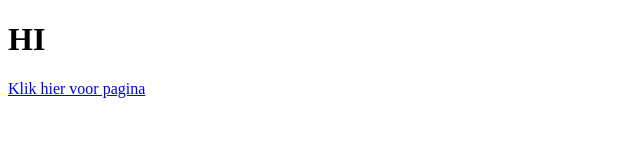
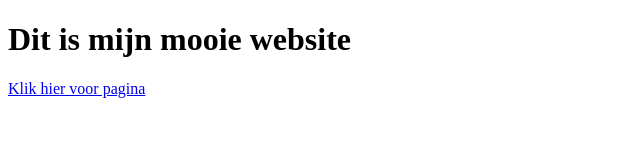
Before and after one commit to Shelaiga/shelaiga.github.io, a plain HTML site: page index.html in a window 1280 px wide. Shown: the whole page, without its empty margins (0-640 px from the left). Drawn offline with Linux system fonts and the light colour scheme.

Commit message:
Update index.html

```diff
--- a/index.html
+++ b/index.html
@@ -5,7 +5,7 @@
         <meta charset=utf-8
     </head>
     <body>
-        <h1>HI</h1>
+        <h1>Dit is mijn mooie website</h1>
         <a href="pagina2.html">Klik hier voor pagina </a>
     </body>
 </html>
```
